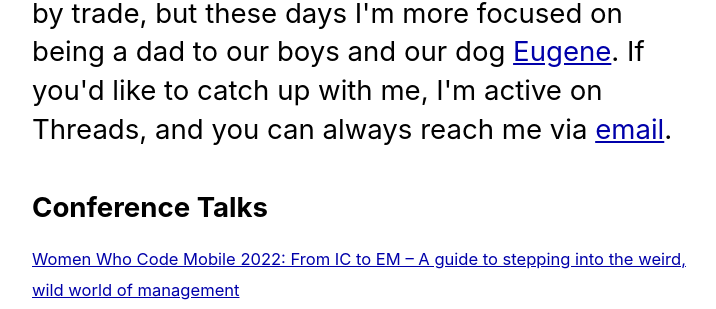
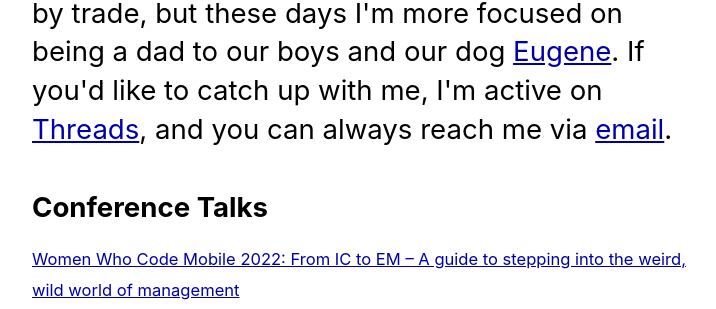
Before and after one commit to lateplate/lateplate.github.io, a Jekyll site: the page built from index.html, in a window 1280 px wide. Shown: the part 194-503 px from the top of the page, without its empty margins (273-989 px from the left). Built offline with Jekyll 4.4.1, drawn with Linux system fonts in a browser that asks for light colours; some of the changed lines change nothing that is shown.

Commit message:
tweaks to home page copy and nav

```diff
--- a/index.html
+++ b/index.html
@@ -18,7 +18,7 @@ title: dankim.org
 <br/>
 <p class="big">👋 Hi, I'm Dan! I'm a software engineer/manager by trade, but
   these days I'm more focused on being a dad to our boys and our dog <a href="https://www.threads.net/@oh_hi_eugene">Eugene</a>.
-  If you'd like to catch up with me, I'm active on Threads, and you can always reach me via  <a href="mailto:hello@dankim.org">email</a>.
+  If you'd like to catch up with me, I'm active on <a href="https://www.threads.net/@dankim312">Threads</a>, and you can always reach me via  <a href="mailto:hello@dankim.org">email</a>.
 </p>
   <br/>
 </p>
```
